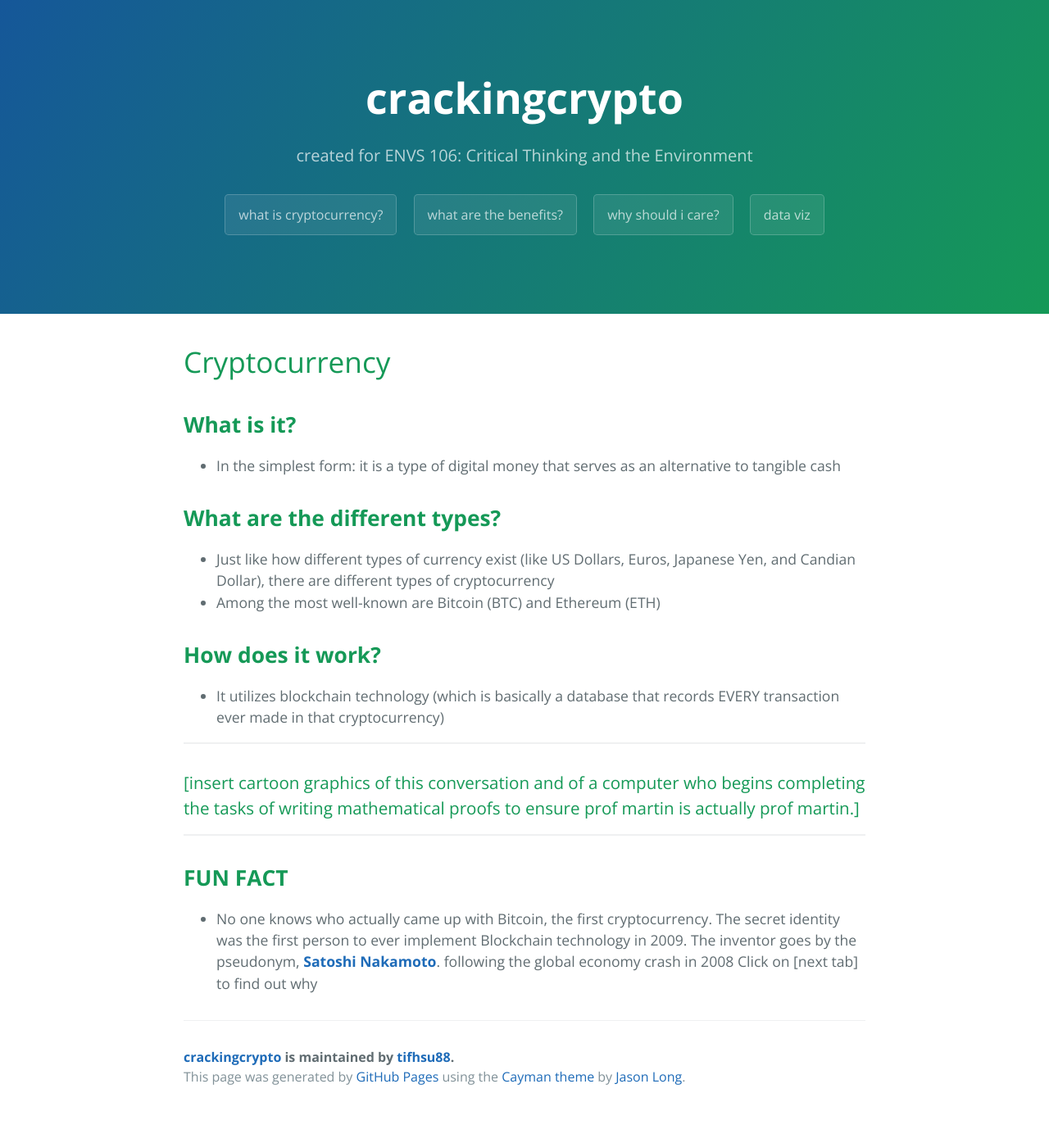
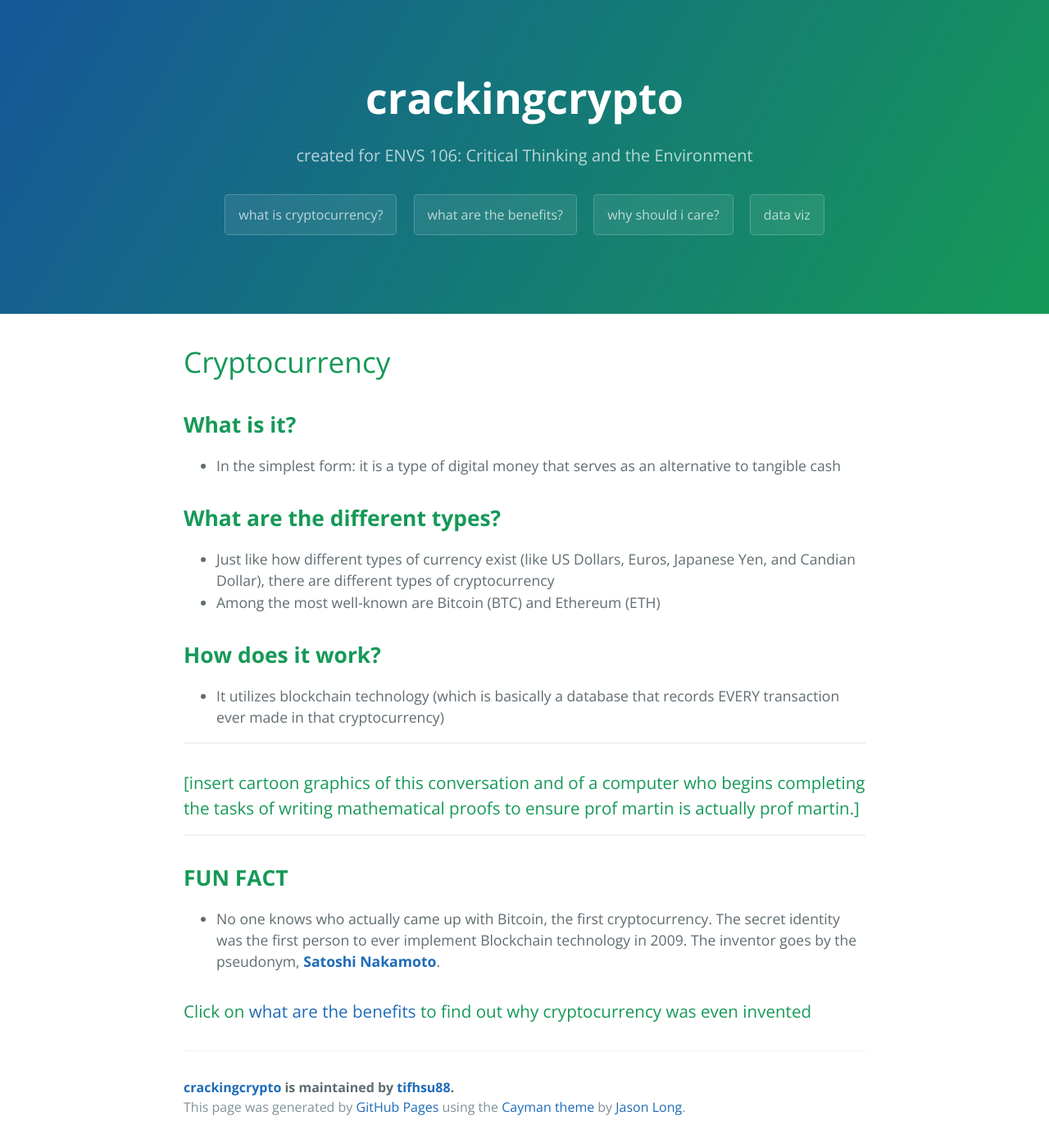
Before and after one commit to tifhsu88/crackingcrypto, a Jekyll site: the page built from index.md, in a window 1280 px wide. Shown: the whole page at 82% size. Built offline with Jekyll 4.4.1, drawn with Linux system fonts in a browser that asks for light colours; before the commit the page ends 1358 px from its top, so only the background shows below that.

Commit message:
Update index.md

```diff
--- a/index.md
+++ b/index.md
@@ -25,5 +25,6 @@ filename: index
 
 ## **FUN FACT**
 
-- No one knows who actually came up with Bitcoin, the first cryptocurrency. The secret identity was the first person to ever implement Blockchain technology in 2009. The inventor goes by the pseudonym, **[Satoshi Nakamoto](https://en.wikipedia.org/wiki/Satoshi_Nakamoto)**. following the global economy crash in 2008
-Click on [next tab] to find out why
+- No one knows who actually came up with Bitcoin, the first cryptocurrency. The secret identity was the first person to ever implement Blockchain technology in 2009. The inventor goes by the pseudonym, **[Satoshi Nakamoto](https://en.wikipedia.org/wiki/Satoshi_Nakamoto)**.
+
+### Click on [what are the benefits](https://tifhsu88.github.io/crackingcrypto/tab2) to find out why cryptocurrency was even invented
```
